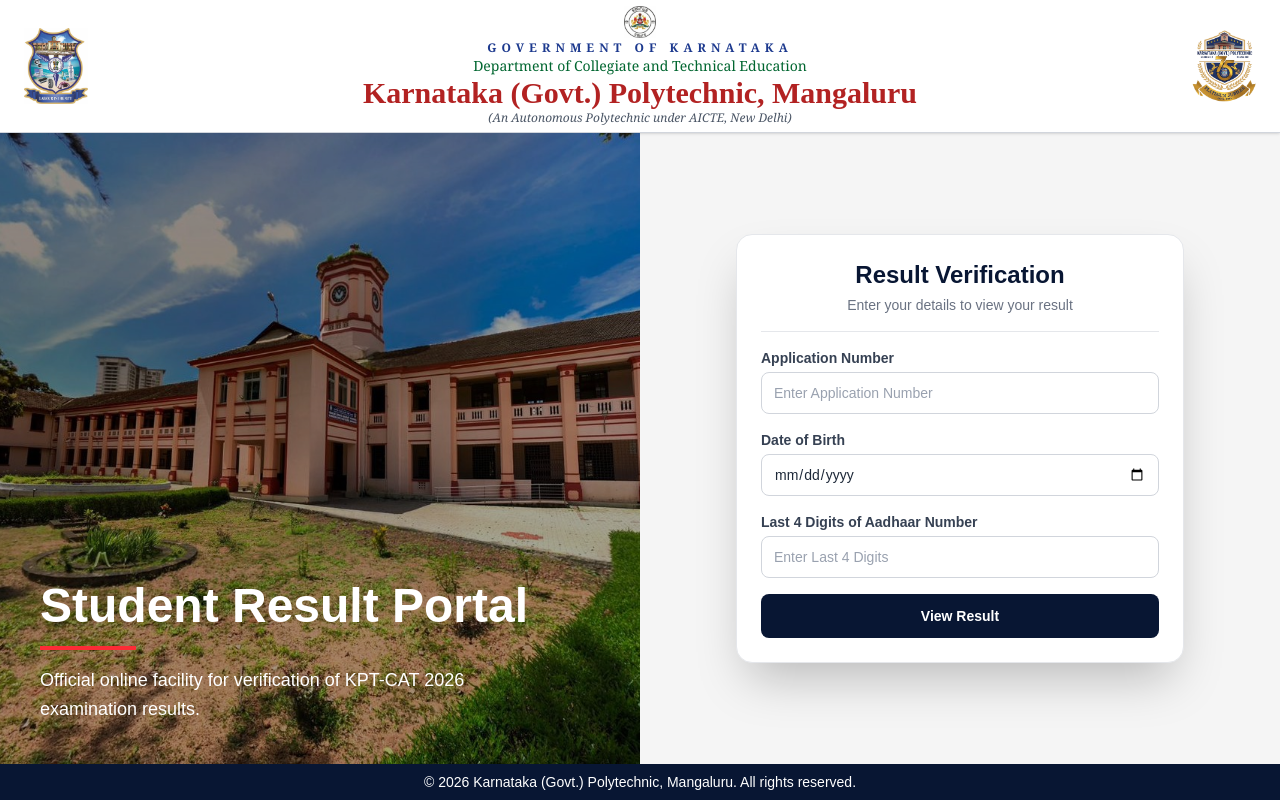
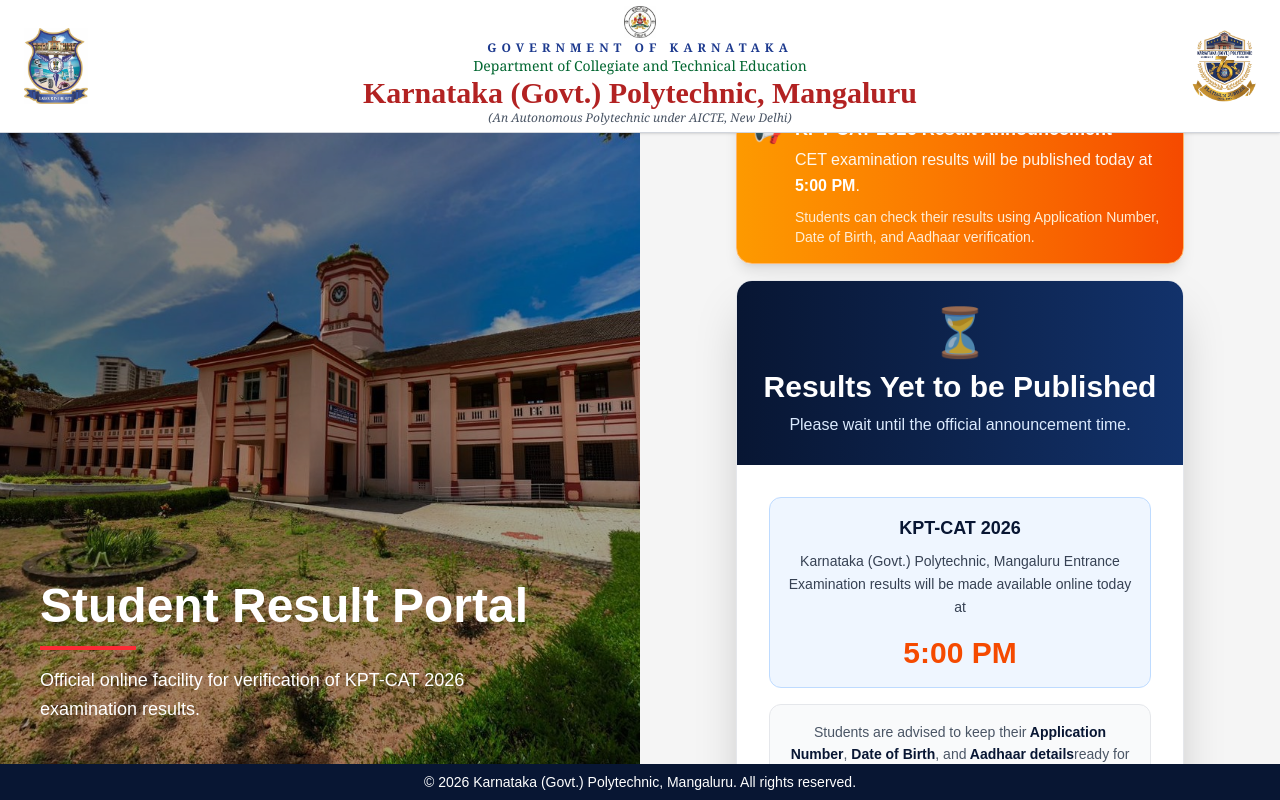
Before and after one commit to kptplacements-max/kptcatresults, a Next.js app in the folder frontend/: page / in a window 1280 px wide. Built offline with nearby package versions, Linux system fonts and the light colour scheme.

Commit message:
deployment issue

```diff
--- /dev/null
+++ b/frontend/app/components/WaitingForm.jsx
@@ -0,0 +1,95 @@
+"use client";
+
+export default function WaitingForm() {
+  return (
+    <div className="w-full flex flex-col mt-20 items-center">
+      {/* ANNOUNCEMENT */}
+      <div className="w-full max-w-md mb-4">
+        <div className="bg-gradient-to-r from-amber-500 to-orange-600 text-white rounded-2xl shadow-lg p-4 border border-orange-300">
+          <div className="flex items-start gap-3">
+            <div className="text-2xl">📢</div>
+
+            <div>
+              <h3 className="font-bold text-base  md:text-lg">
+                KPT-CAT 2026 Result Announcement
+              </h3>
+
+              <p className="text-sm md:text-base mt-1 leading-relaxed text-orange-50">
+                CET examination results will be published today at{" "}
+                <span className="font-bold text-white">5:00 PM</span>.
+              </p>
+
+              <p className="text-xs md:text-sm mt-2 text-orange-100">
+                Students can check their results using Application Number, Date
+                of Birth, and Aadhaar verification.
+              </p>
+            </div>
+          </div>
+        </div>
+      </div>
+
+      {/* WAITING CARD */}
+      <div className="w-full max-w-md bg-white shadow-2xl rounded-2xl border border-gray-200 overflow-hidden">
+        {/* TOP HEADER */}
+        <div className="bg-gradient-to-r from-[#081633] to-[#12326b] text-white text-center px-6 py-7">
+          <div className="text-5xl mb-3 animate-pulse">⏳</div>
+
+          <h2 className="text-2xl md:text-3xl font-bold">
+            Results Yet to be Published
+          </h2>
+
+          <p className="text-sm md:text-base mt-2 text-blue-100">
+            Please wait until the official announcement time.
+          </p>
+        </div>
+
+        {/* CONTENT */}
+        <div className="p-6 md:p-8 text-center">
+          <div className="space-y-4">
+            <div className="bg-blue-50 border border-blue-200 rounded-xl p-4">
+              <h3 className="text-lg font-semibold text-[#081633] mb-2">
+                KPT-CAT 2026
+              </h3>
+
+              <p className="text-sm text-gray-700 leading-relaxed">
+                Karnataka (Govt.) Polytechnic, Mangaluru Entrance Examination
+                results will be made available online today at
+              </p>
+
+              <div className="mt-4 text-3xl font-bold text-orange-600">
+                5:00 PM
+              </div>
+            </div>
+
+            {/* NOTE */}
+            <div className="bg-gray-50 border border-gray-200 rounded-xl p-4">
+              <p className="text-sm text-gray-600 leading-relaxed">
+                Students are advised to keep their
+                <span className="font-semibold text-[#081633]">
+                  {" "}
+                  Application Number
+                </span>
+                ,
+                <span className="font-semibold text-[#081633]">
+                  {" "}
+                  Date of Birth
+                </span>
+                , and
+                <span className="font-semibold text-[#081633]">
+                  {" "}
+                  Aadhaar details
+                </span>
+                ready for result verification.
+              </p>
+            </div>
+          </div>
+
+          {/* FOOTER */}
+          <div className="mt-6 text-xs text-gray-500">
+            Official Result Portal • KPT Mangaluru
+          </div>
+        </div>
+      </div>
+    </div>
+  );
+}
--- a/frontend/app/page.js
+++ b/frontend/app/page.js
@@ -1,4 +1,5 @@
 import ResultForm from "./components/ResultForm";
+import WaitingForm from "./components/WaitingForm";
 
 export default function Home() {
   return (
@@ -102,7 +103,8 @@
 
         {/* RIGHT FORM */}
         <div className="flex items-center justify-center p-4 md:p-6 overflow-y-auto">
-          <ResultForm />
+          {/* <ResultForm /> */}
+          <WaitingForm/>
         </div>
       </section>
 
```
